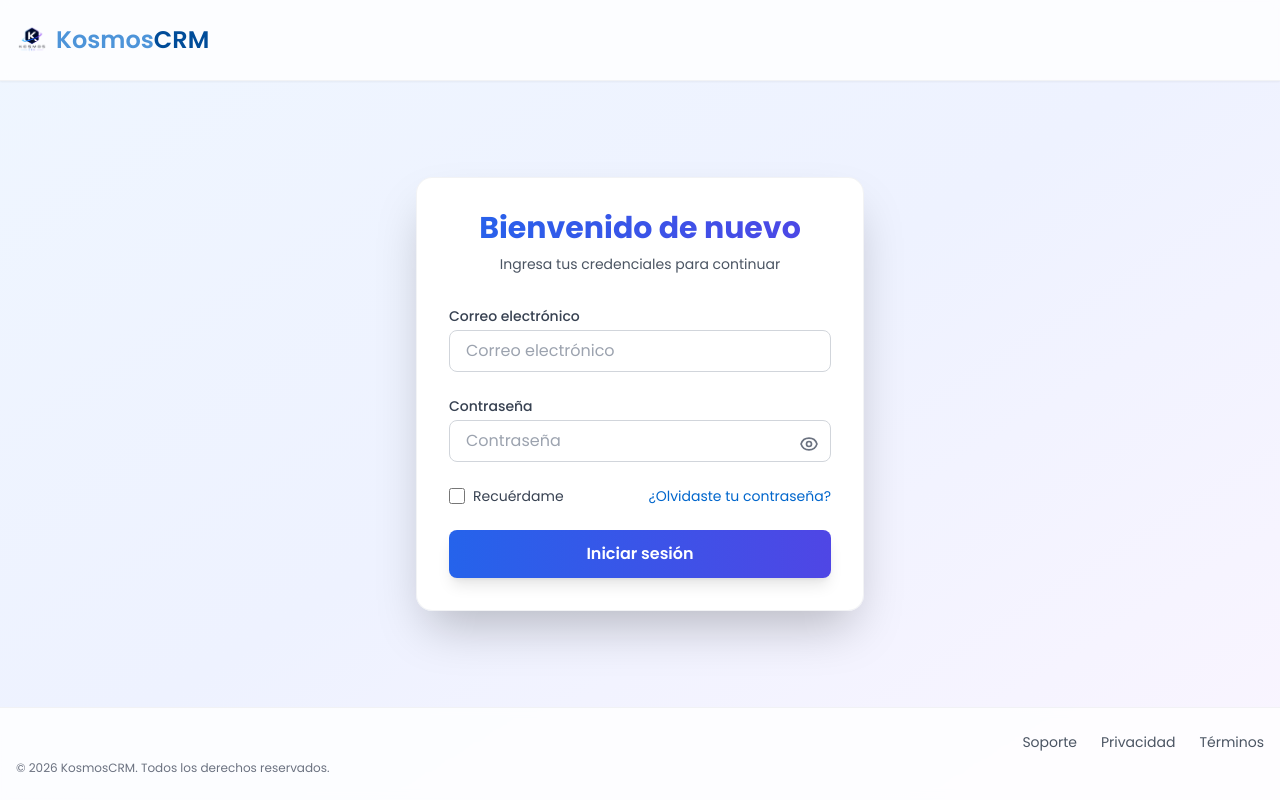
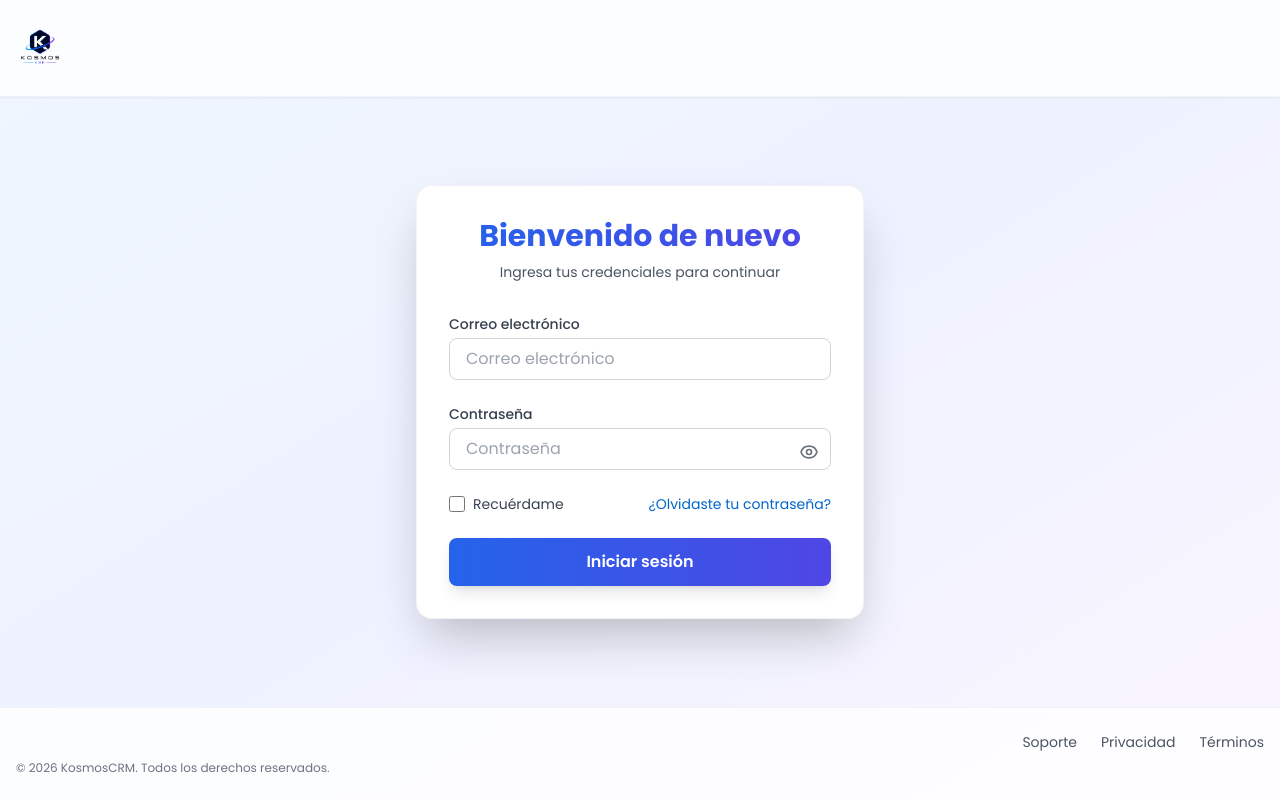
Before and after one commit to pubnicaragua/kosmos, a Next.js app: page /login in a window 1280 px wide. Built offline with nearby package versions, Linux system fonts and the light colour scheme.

Commit message:
Remover texto al lado del logo y ajustar tamano de la imagen

```diff
--- a/src/components/common/Logo.tsx
+++ b/src/components/common/Logo.tsx
@@ -1,11 +1,7 @@
 export function Logo({ className = '' }: { className?: string }) {
   return (
-    <div className={`flex items-center gap-2 ${className}`}>
-      <img src="/assets/logos/icon.png" alt="Kosmos CRM" className="h-8 w-8 object-contain" />
-      <div className="flex items-center gap-0">
-        <span className="text-2xl font-semibold text-primary-light">Kosmos</span>
-        <span className="text-2xl font-semibold text-primary-dark">CRM</span>
-      </div>
+    <div className={`flex items-center ${className}`}>
+      <img src="/assets/logos/icon.png" alt="Kosmos CRM" className="h-12 w-auto object-contain max-w-[200px]" />
     </div>
   )
 }
--- a/src/components/layout/Sidebar.tsx
+++ b/src/components/layout/Sidebar.tsx
@@ -275,12 +275,8 @@ export function Sidebar() {
         {/* Logo + Toggle */}
         <div className={`p-4 border-b border-gray-100 flex items-center transition-all ${isCollapsed ? 'lg:justify-center' : 'justify-between'}`}>
           {!isCollapsed ? (
-            <div className="flex items-center gap-2">
-              <img src="/assets/logos/icon.png" alt="Kosmos CRM" className="w-8 h-8 object-contain" />
-              <div className="flex items-center gap-0">
-                <span className="text-xl font-bold text-blue-600">KOSMOS</span>
-                <span className="text-xl font-bold text-gray-800">CRM</span>
-              </div>
+            <div className="flex items-center">
+              <img src="/assets/logos/icon.png" alt="Kosmos CRM" className="h-10 w-auto object-contain max-w-[160px]" />
             </div>
           ) : (
             <div className="hidden lg:flex w-10 h-10 items-center justify-center">
```
